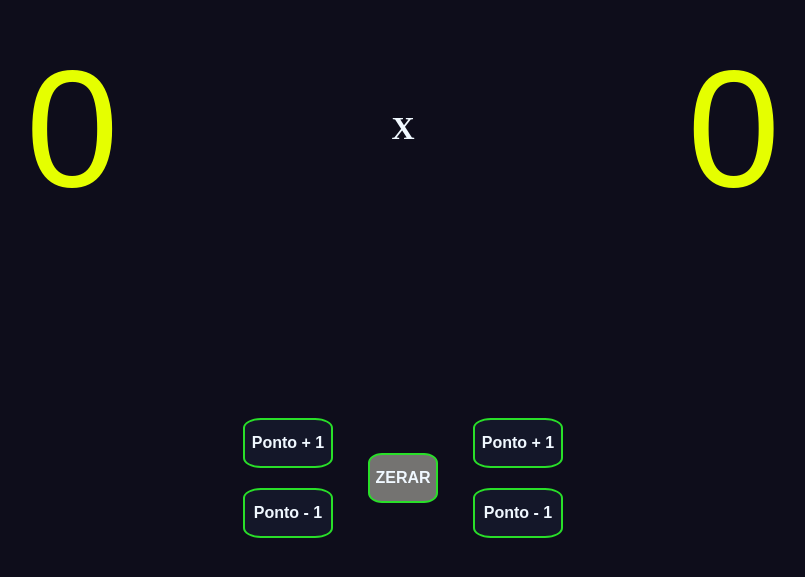
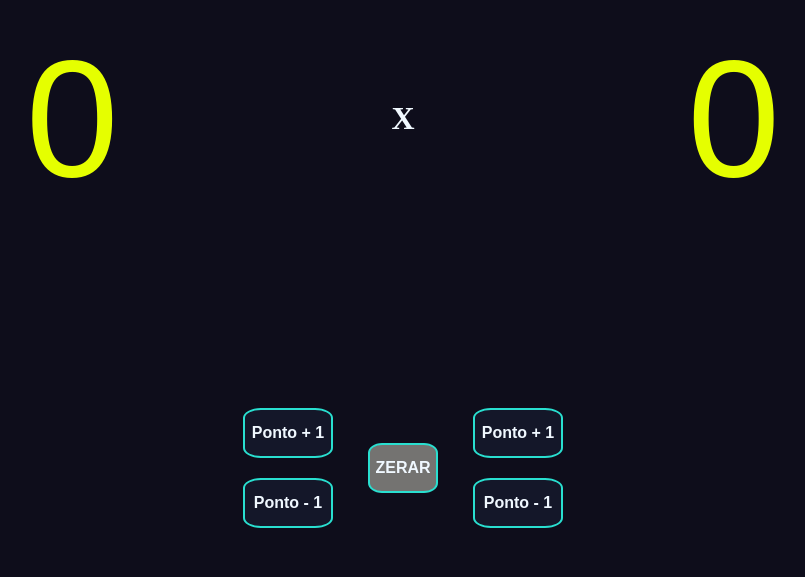
Before and after one commit to luychoyan/Placar_de_Volei, a React (Vite) app: page / in a window 1280 px wide. Shown: the part 177-754 px from the top of the page, without its empty margins (242-1047 px from the left). Built offline with nearby package versions, Linux system fonts and the light colour scheme; a web font is replaced by a local one.

Commit message:
Update App.css

```diff
--- a/src/App.css
+++ b/src/App.css
@@ -52,6 +52,7 @@ main {
     gap: 10px;
     justify-content: center;
     align-items: center;
+    margin-bottom: 20px;
 }
 
 #botoesA{
@@ -80,7 +81,7 @@ button{
     border-radius: 20%;
     text-align: center;
     padding: 3px;
-    border: 2px rgb(41, 223, 41) solid;
+    border: 2px rgb(41, 223, 208) solid;
     background-color: rgb(20, 23, 41);
     color: aliceblue;
     margin: 10px;
```
